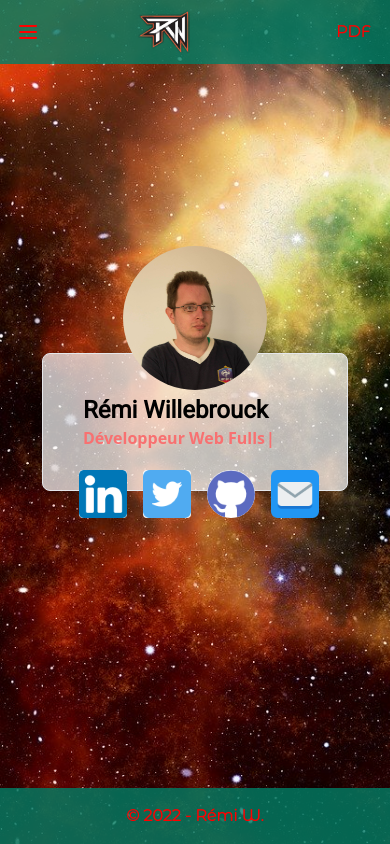
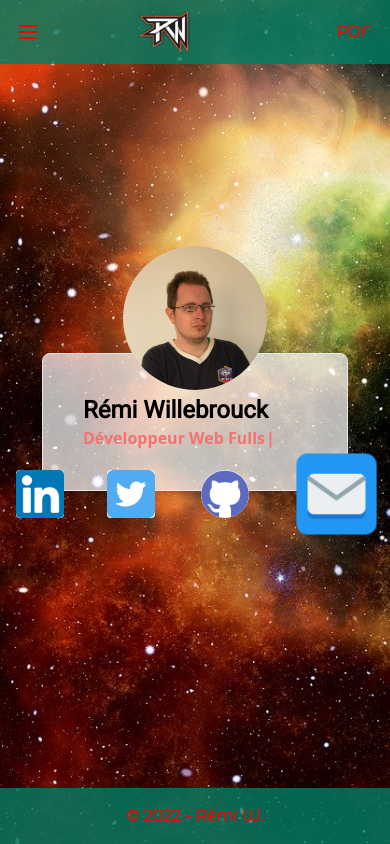
Before and after one commit to Willremi/cv-react, a React (Create React App) app: page / in a window 390 px wide. Built offline with nearby package versions, Linux system fonts and the light colour scheme; a web font is replaced by a local one.

Commit message:
stylisation testé sur tablette

```diff
--- a/src/pages/Home.js
+++ b/src/pages/Home.js
@@ -64,7 +64,7 @@ const Home = () => {
                 </StyledTooltip> */}
                 <StyledTooltip title="Mon Linkedin" arrow={true}>
                     <a href="https://www.linkedin.com/in/willremi" target="_blank" rel="noreferrer">
-                        <img src={Linkedin} alt="Linkedin" className='w-12 sm:w-20 sm:h-20 md:w-16 md:h-16 bg-white rounded mx-2 ml-4 md:ml-10 md:mx-10' />
+                        <img src={Linkedin} alt="Linkedin" className='w-12 sm:w-20 sm:h-20 md:w-16 md:h-16 bg-white rounded mx-10 ml-4 md:ml-10 md:mx-10' />
                     </a>
                 </StyledTooltip>
                 <StyledTooltip title="Mon Linkedin" arrow={true}>
@@ -74,12 +74,12 @@ const Home = () => {
                 </StyledTooltip>
                 <StyledTooltip title="Mon Github" arrow={true}>
                     <a href="https://github.com/Willremi" target="_blank" rel="noreferrer">
-                        <img src={Github} alt="Github" className='w-12 sm:w-20 sm:h-20 mx-2 md:w-16 md:h-16 bg-white rounded-full md:mx-10' />
+                        <img src={Github} alt="Github" className='w-12 sm:w-24 sm:h-24 mx-10 md:w-20 md:h-20 bg-white rounded-full md:mx-10' />
                     </a>
                 </StyledTooltip>
                 <StyledTooltip title="Mon Email" arrow={true}>
                     <a href={`mailto:wi11remi@wiremi.fr?subject=Message provenant du site ${document.title}`} target="_blank" rel="noreferrer">
-                        <img src={Mail} alt="E-mail" className='w-16 md:w-20 md:h-20  md:mx-10' />
+                        <img src={Mail} alt="E-mail" className='w-28 md:w-20 md:h-20  md:mx-10' />
                     </a>
                 </StyledTooltip>
             </div>
```
